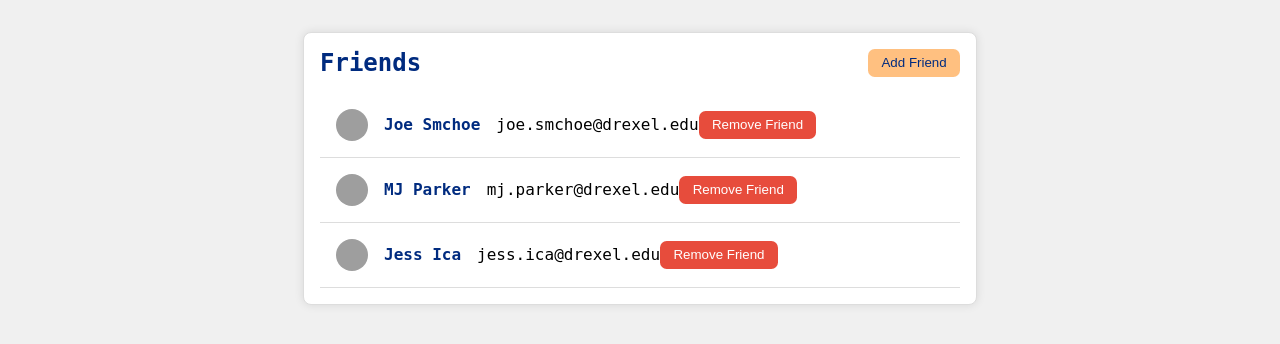
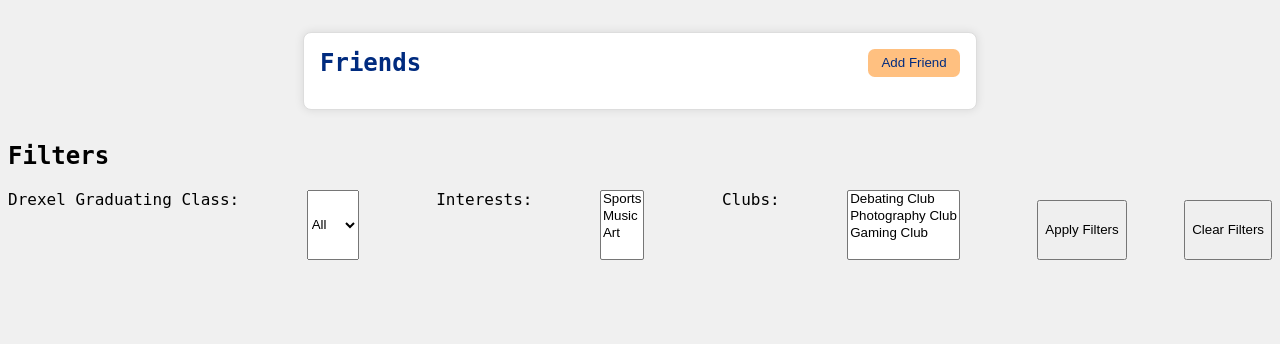
Before and after one commit to mabdulrehman08/dragonsconnect, a Flask app: template templates/friendsList.html in a window 1280 px wide. Shown: the part 120-464 px from the top of the page. Run offline with Flask 3, Linux system fonts and the light colour scheme; the template is opened without the code that fills it, so the values that code supplies are empty; parts of the project's set-up code (start-up, migrations or seed data) failed here and were passed over; grey boxes are pictures that could not be loaded.

Commit message:
Update 3 files
- /templates/friendsList.html
- /static/css/friendsList.css
- /static/js/friendsList.js

```diff
--- a/static/css/friendsList.css
+++ b/static/css/friendsList.css
@@ -168,3 +168,25 @@ body {
   #send_friend_request:hover {
     background-color: #FFA07A; /* Drexel gold hover */
   }
+
+  .filters {
+    margin-top: 20px;
+  }
+
+  .filters form {
+    display: flex;
+    flex-wrap: wrap;
+    justify-content: space-between;
+  }
+
+  .filters label {
+    margin-right: 10px;
+  }
+
+  .filters select {
+    margin-right: 20px;
+  }
+
+  .filters button {
+    margin-top: 10px;
+  }
--- a/static/js/friendsList.js
+++ b/static/js/friendsList.js
@@ -68,3 +68,65 @@ friendsList.addEventListener('click', (e) => {
     friendsList.removeChild(friendElement);
   }
 });
+
+// Get the filter form and buttons
+const filterForm = document.getElementById('filter_form');
+const applyFiltersButton = document.getElementById('apply_filters');
+const clearFiltersButton = document.getElementById('clear_filters');
+
+// Get the friends list container
+const friendsListContainer = document.querySelector('.friends_list');
+
+// Define the filtering logic
+function applyFilters() {
+  const drexelClass = document.getElementById('drexel_class').value;
+  const interests = Array.from(document.getElementById('interests').selectedOptions).map(option => option.value);
+  const clubs = Array.from(document.getElementById('clubs').selectedOptions).map(option => option.value);
+
+  // Filter the friends list based on the selected filters
+  const filteredFriends = friendsList.filter(friend => {
+    // Filter by Drexel graduating class
+    if (drexelClass && friend.drexelClass !== drexelClass) return false;
+
+    // Filter by interests
+    if (interests.length > 0 && !interests.some(interest => friend.interests.includes(interest))) return false;
+
+    // Filter by clubs
+    if (clubs.length > 0 && !clubs.some(club => friend.clubs.includes(club))) return false;
+
+    return true;
+  });
+
+  // Update the friends list container with the filtered friends
+  friendsListContainer.innerHTML = '';
+  filteredFriends.forEach(friend => {
+    const friendHTML = `
+      <div>
+        <h2>${friend.name}</h2>
+        <p>Drexel Class: ${friend.drexelClass}</p>
+        <p>Interests: ${friend.interests.join(', ')}</p>
+        <p>Clubs: ${friend.clubs.join(', ')}</p>
+      </div>
+    `;
+    friendsListContainer.insertAdjacentHTML('beforeend', friendHTML);
+  });
+}
+
+// Define the clear filters logic
+function clearFilters() {
+  // Reset the filter form
+  filterForm.reset();
+}
+  // Update the friends list container with the original friends list
+friendsListContainer.innerHTML = '';
+friendsList.forEach(friend => {
+  const friendHTML = `
+    <div>
+      <h2>${friend.name}</h2>
+      <p>Drexel Class: ${friend.drexelClass}</p>
+      <p>Interests: ${friend.interests.join(', ')}</p>
+      <p>Clubs: ${friend.clubs.join(', ')}</p>
+    </div>
+  `;
+  friendsListContainer.insertAdjacentHTML('beforeend', friendHTML);
+});
--- a/templates/friendsList.html
+++ b/templates/friendsList.html
@@ -44,3 +44,42 @@
   <script src="/dragonsconnect/static/js/friendsList.js"></script>
 </body>
 </html>
+
+<!-- Add a new section for filters -->
+<section class="filters">
+  <h2>Filters</h2>
+  <form id="filter_form">
+    <label for="drexel_class">Drexel Graduating Class:</label>
+    <select id="drexel_class">
+      <option value="">All</option>
+      <!-- Add options for different graduating classes -->
+      <option value="2020">2020</option>
+      <option value="2021">2021</option>
+      <option value="2022">2022</option>
+      <!-- Add more options as needed -->
+    </select>
+
+    <label for="interests">Interests:</label>
+    <select id="interests" multiple>
+      <!-- Add options for different interests -->
+      <option value="Sports">Sports</option>
+      <option value="Music">Music</option>
+      <option value="Art">Art</option>
+      <!-- Add more options as needed -->
+    </select>
+
+    <label for="clubs">Clubs:</label>
+    <select id="clubs" multiple>
+      <!-- Add options for different clubs -->
+      <option value="Debating Club">Debating Club</option>
+      <option value="Photography Club">Photography Club</option>
+      <option value="Gaming Club">Gaming Club</option>
+      <!-- Add more options as needed -->
+    </select>
+
+    <!-- Add more filters as needed -->
+
+    <button id="apply_filters">Apply Filters</button>
+    <button id="clear_filters">Clear Filters</button>
+  </form>
+</section>
```
